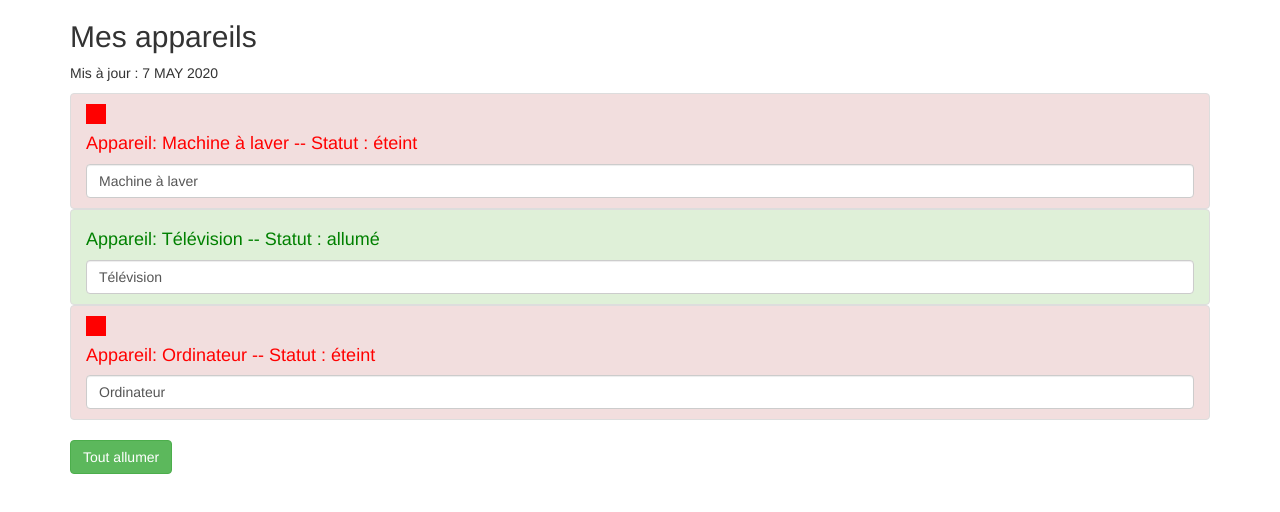
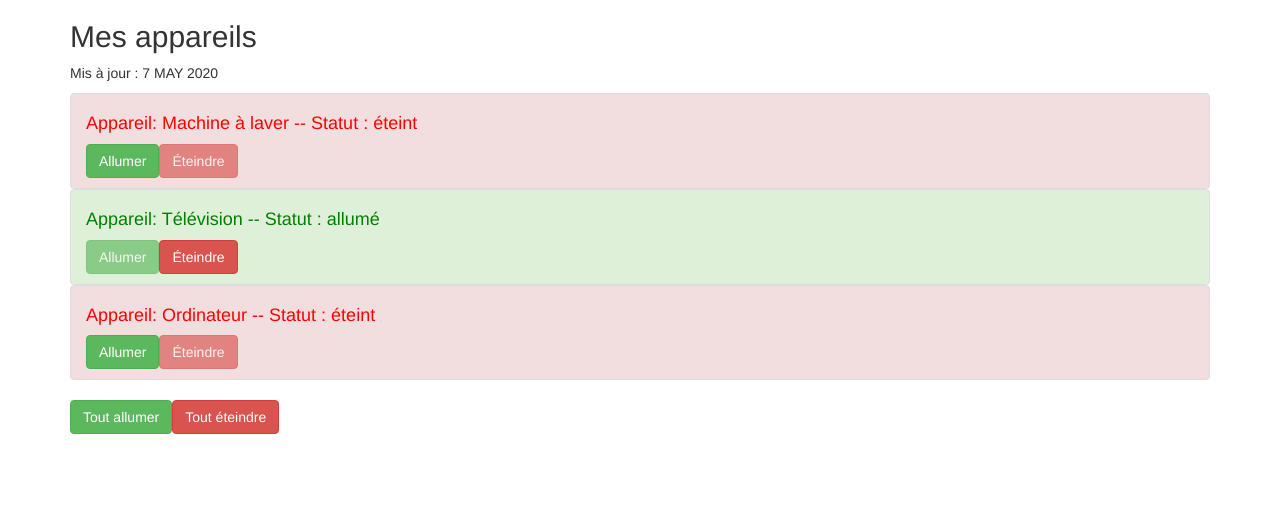
Before and after one commit to chawax/openclassrooms-angular, an Angular app: page / in a window 1280 px wide. Shown: the top 512 px of the page. Built offline with nearby package versions, Linux system fonts and the light colour scheme.

Commit message:
Services

```diff
--- a/src/app/app.component.html
+++ b/src/app/app.component.html
@@ -7,7 +7,8 @@
       </p>
       <ul class="list-group">
         <app-appareil
-          *ngFor="let appareil of appareils"
+          *ngFor="let appareil of appareils; let i = index"
+          [indexOfAppareil]="i"
           [appareilName]="appareil.name"
           [appareilStatus]="appareil.status"
         ></app-appareil>
@@ -19,6 +20,13 @@
       >
         Tout allumer
       </button>
+      <button
+        class="btn btn-danger"
+        [disabled]="!isAuth"
+        (click)="onEteindre()"
+      >
+        Tout éteindre
+      </button>
     </div>
   </div>
 </div>
--- a/src/app/app.component.ts
+++ b/src/app/app.component.ts
@@ -1,11 +1,12 @@
-import { Component } from '@angular/core';
+import { Component, OnInit } from '@angular/core';
+import { AppareilService } from './services/appareil.service';
 
 @Component({
   selector: 'app-root',
   templateUrl: './app.component.html',
   styleUrls: ['./app.component.scss'],
 })
-export class AppComponent {
+export class AppComponent implements OnInit {
   isAuth = false;
 
   lastUpdate = new Promise((resolve, reject) => {
@@ -15,28 +16,23 @@ export class AppComponent {
     }, 2000);
   });
 
-  appareils = [
-    {
-      name: 'Machine à laver',
-      status: 'éteint',
-    },
-    {
-      name: 'Télévision',
-      status: 'allumé',
-    },
-    {
-      name: 'Ordinateur',
-      status: 'éteint',
-    },
-  ];
+  appareils: any[];
 
-  constructor() {
+  constructor(private appareilService: AppareilService) {
     setTimeout(() => {
       this.isAuth = true;
     }, 4000);
   }
 
+  ngOnInit() {
+    this.appareils = this.appareilService.appareils;
+  }
+
   onAllumer() {
-    console.log('on allume tout !');
+    this.appareilService.switchOnAll();
+  }
+
+  onEteindre() {
+    this.appareilService.switchOffAll();
   }
 }
--- a/src/app/app.module.ts
+++ b/src/app/app.module.ts
@@ -7,10 +7,12 @@ import { AppComponent } from './app.component';
 import { MonPremierComponent } from './mon-premier/mon-premier.component';
 import { AppareilComponent } from './appareil/appareil.component';
 
+import { AppareilService } from './services/appareil.service';
+
 @NgModule({
   declarations: [AppComponent, MonPremierComponent, AppareilComponent],
   imports: [BrowserModule, FormsModule, AppRoutingModule],
-  providers: [],
+  providers: [AppareilService],
   bootstrap: [AppComponent],
 })
 export class AppModule {}
--- a/src/app/appareil/appareil.component.html
+++ b/src/app/appareil/appareil.component.html
@@ -5,12 +5,21 @@
     'list-group-item-danger': appareilStatus === 'éteint'
   }"
 >
-  <div
-    style="width: 20px; height: 20px; background-color: 'red';"
-    *ngIf="appareilStatus === 'éteint'"
-  ></div>
   <h4 [ngStyle]="{ color: getColor() }">
     Appareil: {{ appareilName }} -- Statut : {{ getStatus() }}
   </h4>
-  <input type="text" class="form-control" [(ngModel)]="appareilName" />
+  <button
+    class="btn btn-success"
+    (click)="onSwitchOn()"
+    [disabled]="appareilStatus === 'allumé'"
+  >
+    Allumer
+  </button>
+  <button
+    class="btn btn-danger"
+    (click)="onSwitchOff()"
+    [disabled]="appareilStatus === 'éteint'"
+  >
+    Éteindre
+  </button>
 </li>
--- a/src/app/appareil/appareil.component.ts
+++ b/src/app/appareil/appareil.component.ts
@@ -1,4 +1,5 @@
 import { Component, OnInit, Input } from '@angular/core';
+import { AppareilService } from '../services/appareil.service';
 
 @Component({
   selector: 'app-appareil',
@@ -12,7 +13,10 @@ export class AppareilComponent implements OnInit {
   @Input()
   appareilStatus: string;
 
-  constructor() {}
+  @Input()
+  indexOfAppareil: number;
+
+  constructor(private appareilService: AppareilService) {}
 
   ngOnInit(): void {}
 
@@ -27,4 +31,12 @@ export class AppareilComponent implements OnInit {
       return 'red';
     }
   }
+
+  onSwitchOn() {
+    this.appareilService.switchOnOne(this.indexOfAppareil);
+  }
+
+  onSwitchOff() {
+    this.appareilService.switchOffOne(this.indexOfAppareil);
+  }
 }
--- /dev/null
+++ b/src/app/services/appareil.service.ts
@@ -0,0 +1,36 @@
+export class AppareilService {
+  appareils: any[] = [
+    {
+      name: 'Machine à laver',
+      status: 'éteint',
+    },
+    {
+      name: 'Télévision',
+      status: 'allumé',
+    },
+    {
+      name: 'Ordinateur',
+      status: 'éteint',
+    },
+  ];
+
+  switchOnAll() {
+    for (let appareil of this.appareils) {
+      appareil.status = 'allumé';
+    }
+  }
+
+  switchOffAll() {
+    for (let appareil of this.appareils) {
+      appareil.status = 'éteint';
+    }
+  }
+
+  switchOnOne(index: number) {
+    this.appareils[index].status = 'allumé';
+  }
+
+  switchOffOne(index: number) {
+    this.appareils[index].status = 'éteint';
+  }
+}
```
